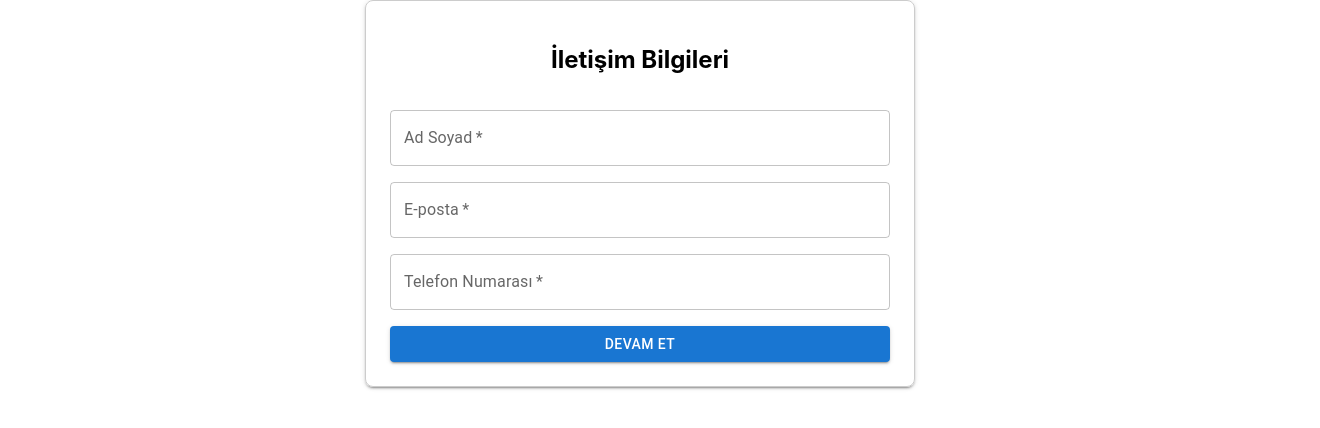
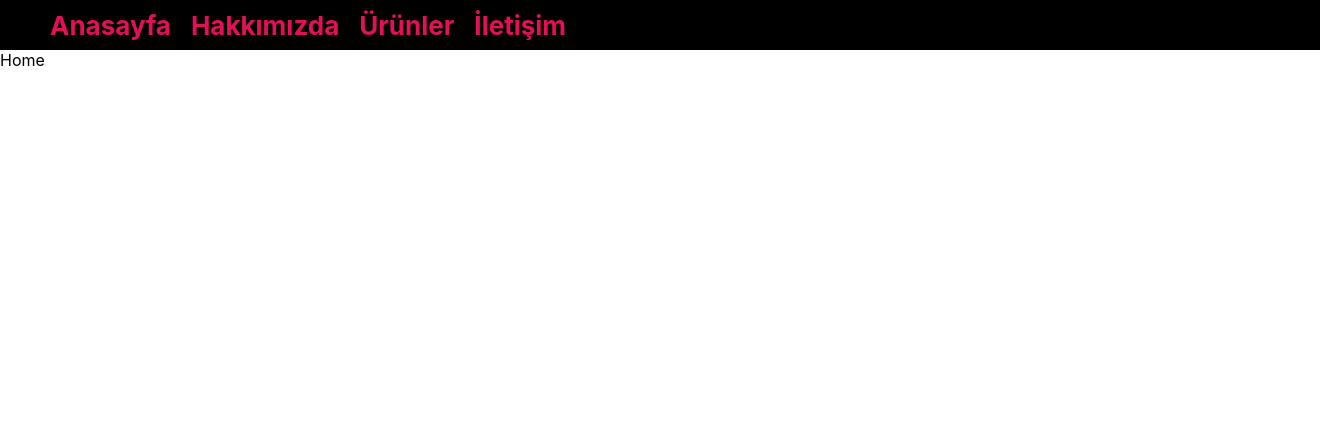
Before and after one commit to yavuzs-cakmak/test-reposu, a React (Create React App) app: page / in a window 1280 px wide. Shown: the top 428 px of the page, 1320 px wide, since content can reach past the window. Built offline with nearby package versions, Linux system fonts and the light colour scheme.

Commit message:
React-Router-beginning

```diff
--- a/package.json
+++ b/package.json
@@ -12,6 +12,7 @@
     "@testing-library/user-event": "^13.5.0",
     "react": "^19.1.1",
     "react-dom": "^19.1.1",
+    "react-router-dom": "^7.8.0",
     "react-scripts": "5.0.1",
     "web-vitals": "^2.1.4"
   },
--- a/src/App.css
+++ b/src/App.css
@@ -1,38 +1,23 @@
-.App {
-  text-align: center;
+body {
+  margin: 0;
+ padding: 0;
 }
+.header {
+  background-color: #000000;
 
-.App-logo {
-  height: 40vmin;
-  pointer-events: none;
+  display: flex;
+  flex-direction: row;
+  align-items: center;
+  justify-content: flex-start;
+  font-size: calc(10px + 2vmin);
+  width: 100%;
+  height: 50px;
+  padding-left: 40px;
 }
-
-@media (prefers-reduced-motion: no-preference) {
-  .App-logo {
-    animation: App-logo-spin infinite 20s linear;
-  }
+.link {
+  color: rgb(226, 16, 86);
+  text-decoration: none;
+  padding:  8px;
+  margin: 0 2px;
+  font-weight: bold;
 }
-
-.App-header {
-  background-color: #282c34;
-  min-height: 100vh;
-  display: flex;
-  flex-direction: column;
-  align-items: center;
-  justify-content: center;
-  font-size: calc(10px + 2vmin);
-  color: white;
-}
-
-.App-link {
-  color: #61dafb;
-}
-
-@keyframes App-logo-spin {
-  from {
-    transform: rotate(0deg);
-  }
-  to {
-    transform: rotate(360deg);
-  }
-}
--- /dev/null
+++ b/src/components/Header.jsx
@@ -0,0 +1,15 @@
+import React from 'react'
+import { Link } from "react-router-dom";
+
+function Header() {
+  return (
+    <div className='header'>
+      <Link className='link' to="/">Anasayfa</Link>
+      <Link className='link' to="/about">Hakkımızda</Link>
+      <Link className='link' to="/products">Ürünler</Link>
+      <Link className='link' to="/contacts">İletişim</Link>
+    </div>
+  )
+}
+
+export default Header
--- a/src/index.js
+++ b/src/index.js
@@ -1,17 +1,16 @@
-import React from 'react';
-import ReactDOM from 'react-dom/client';
-import './index.css';
-import App from './App';
-import reportWebVitals from './reportWebVitals';
+import React from "react"
+import ReactDom from "react-dom/client"
+import App from "./pages/App.jsx";
+import "./index.css"
+import { BrowserRouter } from "react-router-dom"
 
-const root = ReactDOM.createRoot(document.getElementById('root'));
-root.render(
-  <React.StrictMode>
+ReactDom.createRoot(document.getElementById("root"))
+.render(
+  <BrowserRouter>
     <App />
-  </React.StrictMode>
+  </BrowserRouter>
 );
 
 // If you want to start measuring performance in your app, pass a function
 // to log results (for example: reportWebVitals(console.log))
 // or send to an analytics endpoint. Learn more: https://bit.ly/CRA-vitals
-reportWebVitals();
--- /dev/null
+++ b/src/pages/About.jsx
@@ -0,0 +1,10 @@
+import React from "react"
+
+function About() {
+  return (
+    <div>
+      About
+    </div>
+  );
+}
+export default About;
--- /dev/null
+++ b/src/pages/App.jsx
@@ -0,0 +1,25 @@
+
+import { Routes, Route } from "react-router-dom";
+import "../App.css";
+import Home from "./Home";
+import About from "./About";
+import Products from "./Products";
+import Contacts from "./Contacts";
+import NotFoundPages from "./NotFoundPages";
+import Header from "../components/Header";
+
+function App() {
+  return (
+    <div>
+      <Header />
+      <Routes>
+        <Route path="/" element={<Home />} />
+        <Route path="/about" element={<About />} />
+        <Route path="/products" element={<Products />} />
+        <Route path="/contacts" element={<Contacts />} />
+        <Route path="/*" element={<NotFoundPages />} />
+      </Routes>
+    </div>
+  );
+}
+export default App;
--- /dev/null
+++ b/src/pages/Contacts.jsx
@@ -0,0 +1,11 @@
+import React from 'react'
+
+function Contacts() {
+  return (
+    <div>
+      Contacts
+    </div>
+  )
+}
+
+export default Contacts
--- /dev/null
+++ b/src/pages/Home.jsx
@@ -0,0 +1,11 @@
+
+import React from "react"
+
+function Home() {
+  return (
+    <div>
+      Home
+    </div>
+  );
+}
+export default Home;
--- /dev/null
+++ b/src/pages/NotFoundPages.jsx
@@ -0,0 +1,12 @@
+import React from 'react'
+
+function NotFoundPages() {
+  return (
+    <div>
+      <h1>404 - Not Found</h1>
+      <p>The page you are looking for does not exist.</p>
+    </div>
+  )
+}
+
+export default NotFoundPages
--- /dev/null
+++ b/src/pages/Products.jsx
@@ -0,0 +1,11 @@
+import React from 'react'
+
+function Products() {
+  return (
+    <div>
+      Products
+    </div>
+  )
+}
+
+export default Products
```
Also changed, not shown: src/pages/Main.jsx (added), 1 other file (tests, documents, lock files or other folders).
